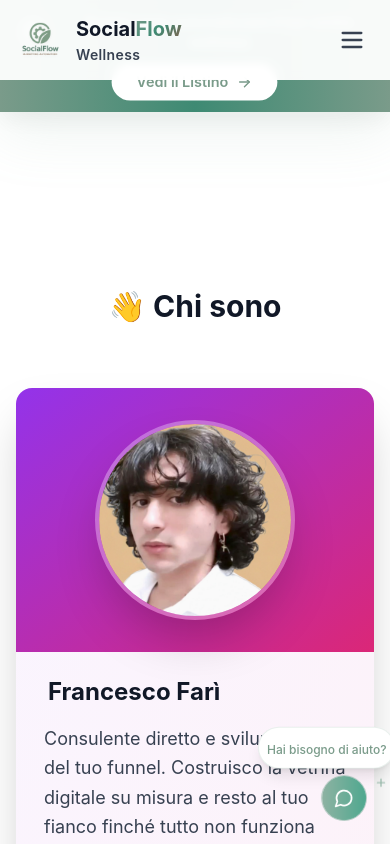
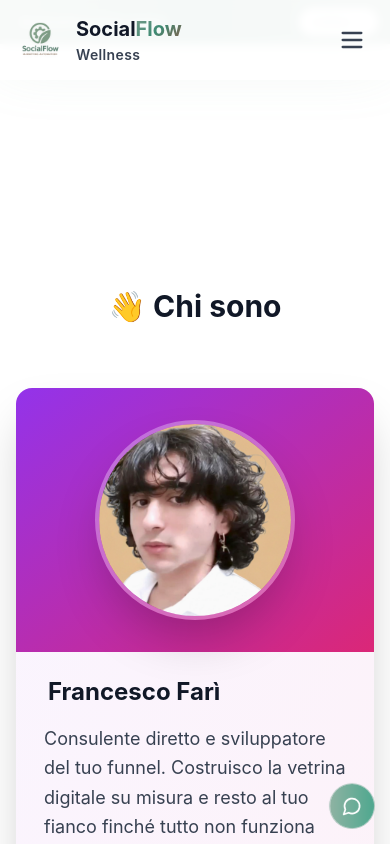
Before and after one commit to ronza99/SocialFlow-Wellness, a React (Vite) app: page /chi-sono in a window 390 px wide. Shown: the top 844 px of the page. Built offline with nearby package versions, Linux system fonts and the light colour scheme.

Commit message:
Updated InteractiveChatbot.tsx

```diff
--- a/src/components/InteractiveChatbot.tsx
+++ b/src/components/InteractiveChatbot.tsx
@@ -273,20 +273,20 @@ const InteractiveChatbot = () => {
   return (
     <>
       {/* Chat Button */}
-      <div className="fixed bottom-6 right-6 z-50">
-        {/* Help Arrow - Solo se chat non è aperta */}
+      <div className="fixed bottom-4 sm:bottom-6 right-4 sm:right-6 z-50">
+        {/* Help Arrow - Solo se chat non è aperta - Nascosto su mobile */}
         {!isOpen && (
-          <div className="absolute -top-10 sm:-top-12 md:-top-16 -left-16 sm:-left-20 md:-left-32 animate-bounce">
-            <div className="bg-white rounded-full px-2 sm:px-3 md:px-4 py-1 sm:py-1.5 md:py-2 shadow-lg border border-sage-green/20 relative">
-              <span className="text-xs sm:text-sm text-sage-green-dark font-medium whitespace-nowrap">
+          <div className="hidden md:block absolute -top-16 -left-32 animate-bounce">
+            <div className="bg-white rounded-full px-4 py-2 shadow-lg border border-sage-green/20 relative">
+              <span className="text-sm text-sage-green-dark font-medium whitespace-nowrap">
                 Hai bisogno di aiuto?
               </span>
               {/* Freccia che punta al chatbot */}
-              <div className="absolute -bottom-2 right-3 sm:right-4 md:right-8 w-0 h-0 border-l-3 border-r-3 border-t-3 sm:border-l-4 sm:border-r-4 sm:border-t-4 border-l-transparent border-r-transparent border-t-white"></div>
+              <div className="absolute -bottom-2 right-8 w-0 h-0 border-l-4 border-r-4 border-t-4 border-l-transparent border-r-transparent border-t-white"></div>
             </div>
             {/* Freccia animata che lampeggia */}
-            <div className="absolute -bottom-5 sm:-bottom-6 md:-bottom-8 right-2 sm:right-3 md:right-4 animate-pulse">
-              <svg className="w-3 h-3 sm:w-4 sm:h-4 md:w-6 md:h-6 text-sage-green" fill="currentColor" viewBox="0 0 20 20">
+            <div className="absolute -bottom-8 right-4 animate-pulse">
+              <svg className="w-6 h-6 text-sage-green" fill="currentColor" viewBox="0 0 20 20">
                 <path fillRule="evenodd" d="M10 3a1 1 0 011 1v5h5a1 1 0 110 2h-5v5a1 1 0 11-2 0v-5H4a1 1 0 110-2h5V4a1 1 0 011-1z" clipRule="evenodd" />
               </svg>
             </div>
@@ -297,6 +297,7 @@ const InteractiveChatbot = () => {
           <button
             onClick={() => setIsOpen(true)}
             className="bg-gradient-to-r from-sage-green to-misty-teal hover:from-sage-green-dark hover:to-misty-teal-dark text-white rounded-full p-3 sm:p-4 shadow-wellness-xl hover:shadow-2xl transform hover:scale-110 transition-all duration-300 pulse-contact-button"
+            aria-label="Apri assistente"
           >
             <MessageCircle className="w-5 h-5 sm:w-6 sm:h-6" />
           </button>
--- a/src/components/UrgencyTimer.tsx
+++ b/src/components/UrgencyTimer.tsx
@@ -13,24 +13,26 @@ const UrgencyTimer: React.FC = () => {
 
   return (
     <div className="fixed top-0 left-0 right-0 z-50 bg-gradient-to-r from-sage-green-dark via-misty-teal-dark to-sage-green-dark text-white shadow-wellness-lg backdrop-blur-sm">
-      <div className="max-w-7xl mx-auto px-4 sm:px-6 py-3 sm:py-4">
-        <div className="flex flex-col sm:flex-row items-center justify-center space-y-3 sm:space-y-0 sm:space-x-6">
-          <div className="flex items-center space-x-3">
-            <div className="bg-white/20 p-2 rounded-full">
-              <Sparkles className="w-5 h-5 sm:w-6 sm:h-6 text-white" />
+      <div className="max-w-7xl mx-auto px-3 sm:px-6 py-2 sm:py-4">
+        <div className="flex flex-row items-center justify-between sm:justify-center space-x-2 sm:space-x-6">
+          <div className="flex items-center space-x-2 sm:space-x-3 flex-1 sm:flex-none">
+            <div className="hidden sm:block bg-white/20 p-2 rounded-full">
+              <Sparkles className="w-6 h-6 text-white" />
             </div>
-            <span className="font-semibold text-sm sm:text-base md:text-lg text-center">
-              Scopri come automatizzare il tuo centro wellness
+            <span className="font-semibold text-xs sm:text-base md:text-lg">
+              <span className="hidden sm:inline">Scopri come automatizzare il tuo centro wellness</span>
+              <span className="sm:hidden">Automatizza il tuo centro</span>
             </span>
           </div>
 
           <button
             onClick={scrollToPricing}
-            className="bg-white text-sage-green-dark font-semibold px-6 py-2 rounded-wellness text-sm hover:bg-warm-sand transition-all duration-200 transform shadow-organic hover:scale-105 animate-pulse-subtle"
+            className="bg-white text-sage-green-dark font-semibold px-3 py-1.5 sm:px-6 sm:py-2 rounded-wellness text-xs sm:text-sm hover:bg-warm-sand transition-all duration-200 transform shadow-organic hover:scale-105 flex-shrink-0"
           >
             <span className="flex items-center whitespace-nowrap">
-              Vedi il Listino
-              <ArrowRight className="w-4 h-4 ml-2" />
+              <span className="hidden sm:inline">Vedi il Listino</span>
+              <span className="sm:hidden">Listino</span>
+              <ArrowRight className="w-3 h-3 sm:w-4 sm:h-4 ml-1 sm:ml-2" />
             </span>
           </button>
         </div>
```
